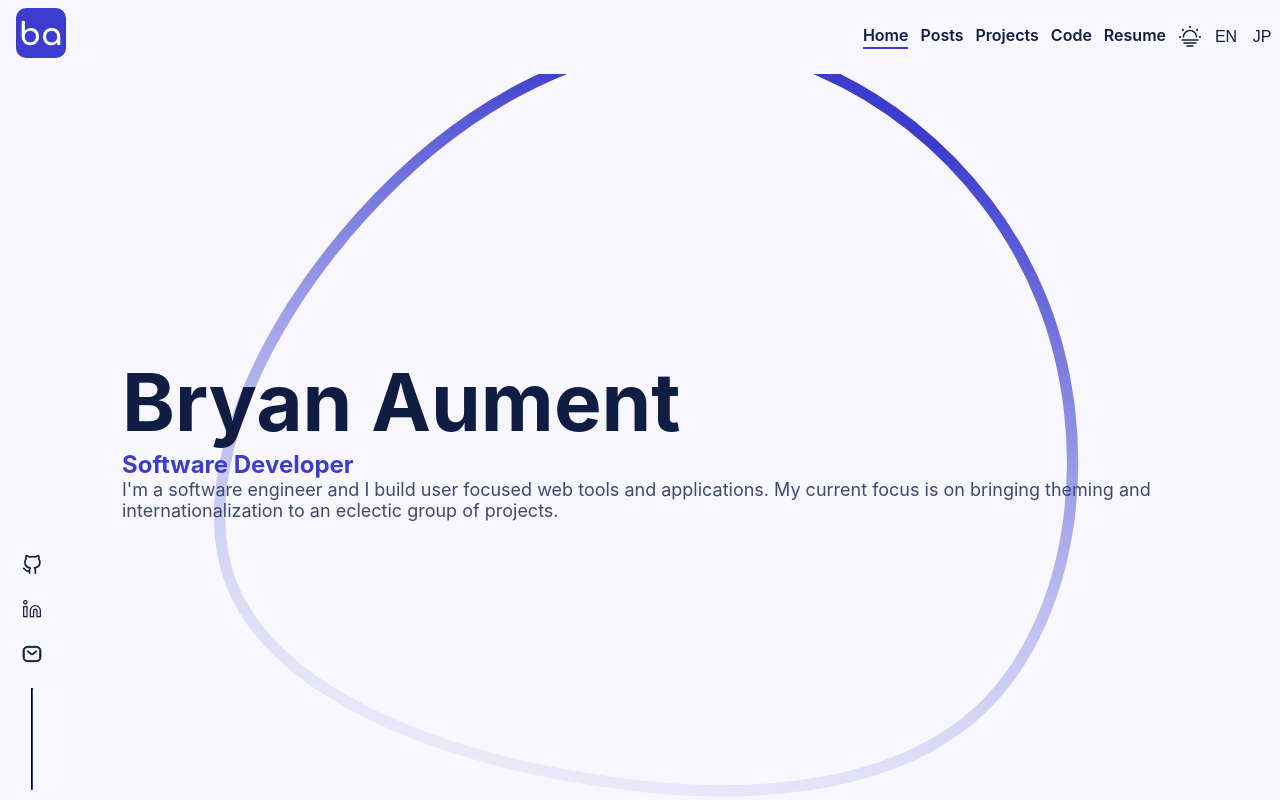
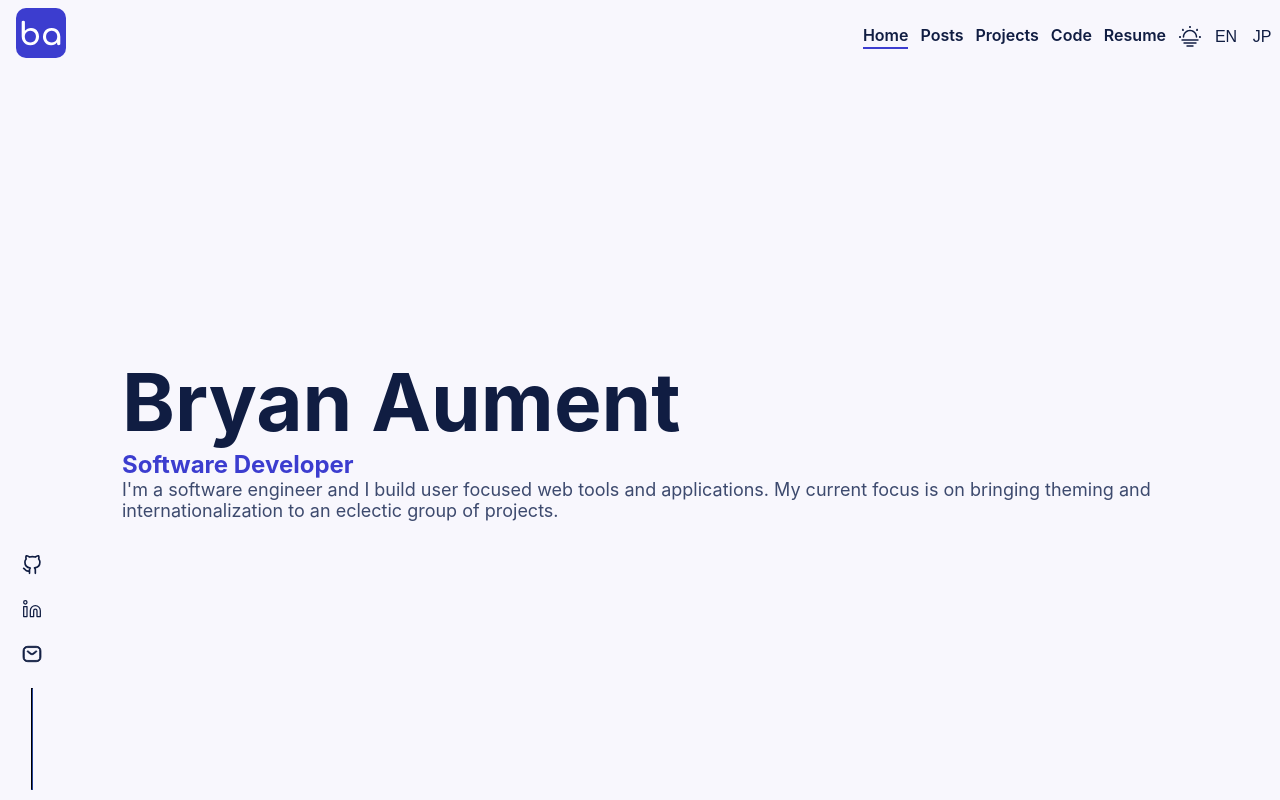
Before and after one commit to BryanAM/portfolio, a React (Create React App) app: page / in a window 1280 px wide. Shown: the top 800 px of the page. Built offline with nearby package versions, Linux system fonts and the light colour scheme.

Commit message:
removed blob

```diff
--- a/src/views/Landing/LandingHero/LandingHero.jsx
+++ b/src/views/Landing/LandingHero/LandingHero.jsx
@@ -1,7 +1,6 @@
 import React from 'react';
 import { useTranslation } from 'react-i18next';
 import { Stack } from '../../../components/index';
-import { ReactComponent as BlobIcon } from '../../../assets/pictograms/blob.svg';
 
 import './landingHero.scss';
 
@@ -14,7 +13,6 @@ function LandingHero() {
         <h2 className="landing-hero-title font-size-300">{t('common.title')}</h2>
         <p className="landing-hero-intro font-size-200">{t('landing.hero.intro')}</p>
       </Stack>
-      <BlobIcon className="blob-icon" />
     </section>
   );
 }
--- a/src/views/Landing/LandingHero/landingHero.scss
+++ b/src/views/Landing/LandingHero/landingHero.scss
@@ -22,15 +22,3 @@
 .landing-hero-intro {
   color: var(--app-text-color-secondary);
 }
-
-.blob-icon {
-  position: absolute;
-  top: 50%;
-  transform: translateY(-50%) rotate(310deg) ;
-  left: 0;
-  right: 0;
-  margin: auto;
-  text-align: center;
-  min-width: 600px;
-
-}
```
Also changed, not shown: src/assets/pictograms/blob.svg (deleted).
